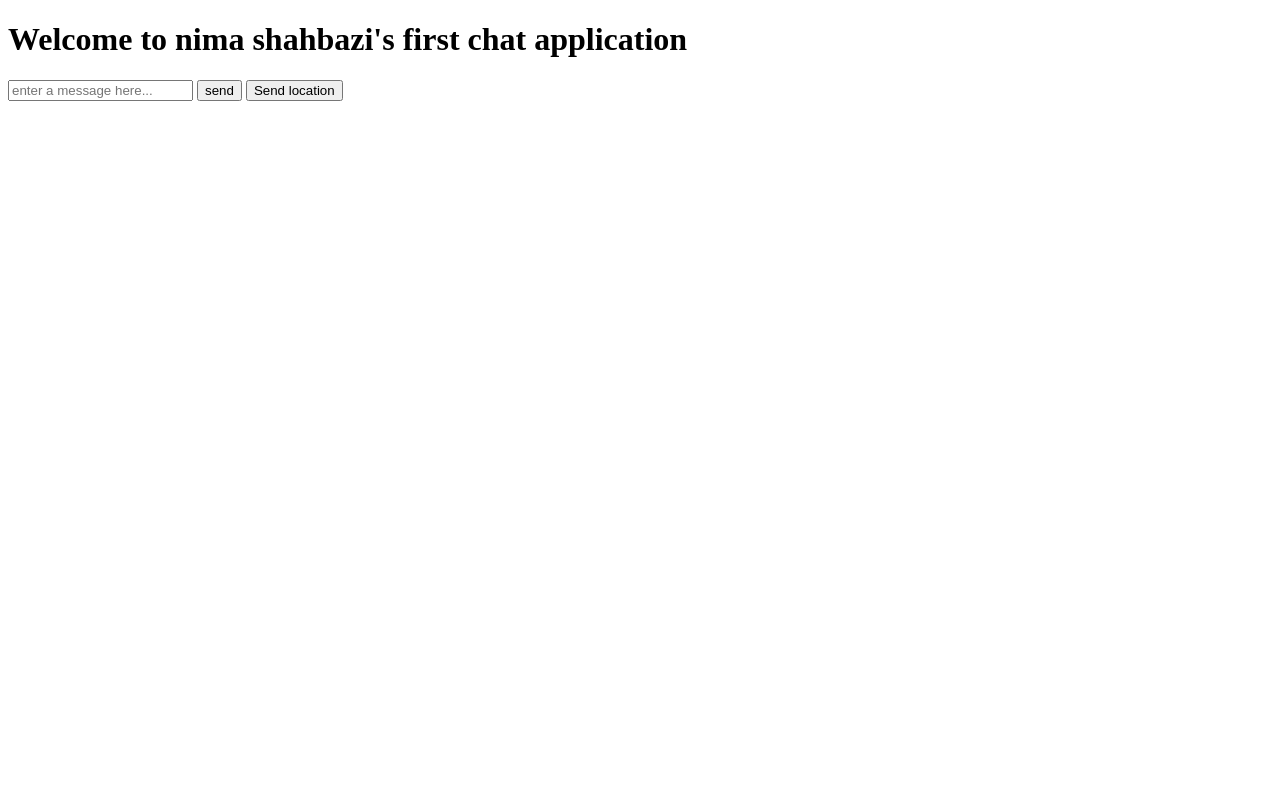
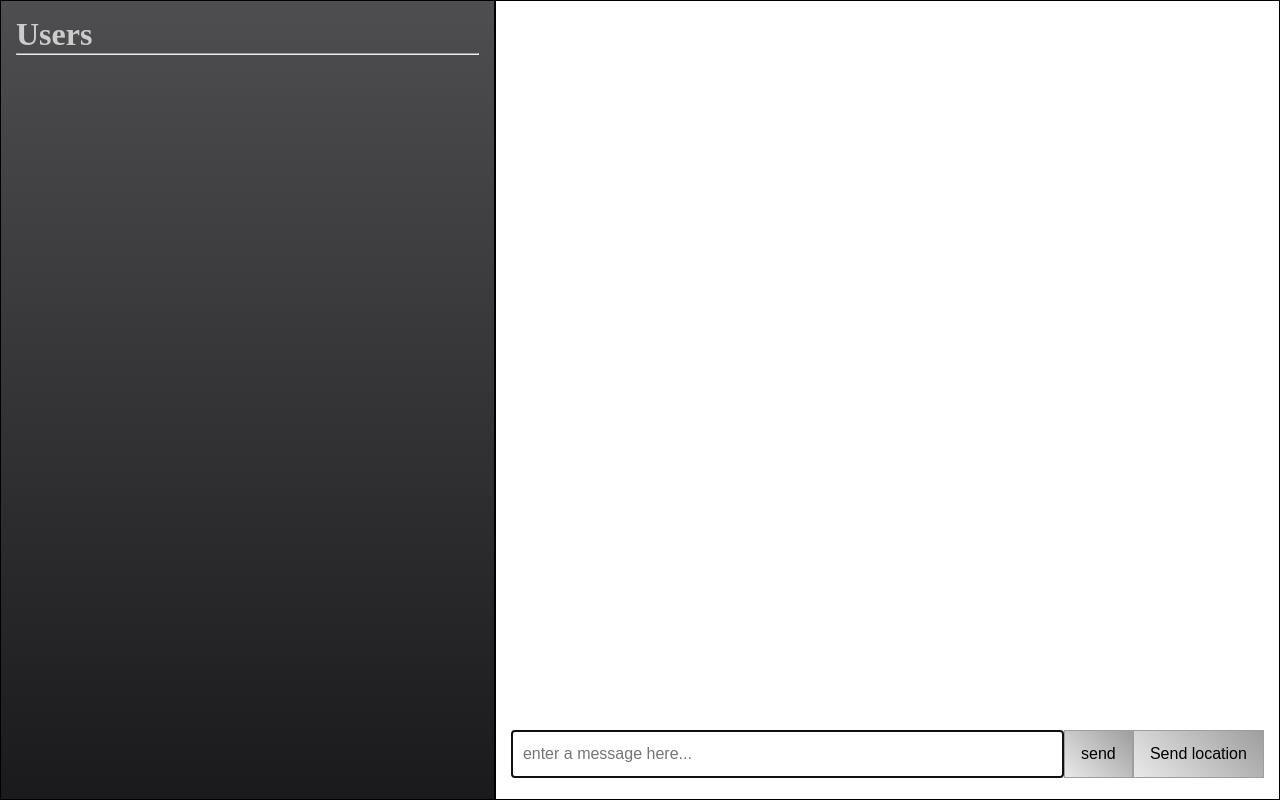
Before and after one commit to Devenio/node-chat-app, a website: page public/index.html in a window 1280 px wide. Drawn offline with nearby package versions, Linux system fonts and the light colour scheme; no server answers; files whose address does not match are found by name.

Commit message:
Create basic design

```diff
--- /dev/null
+++ b/public/css/style.css
@@ -0,0 +1,71 @@
+* {
+    padding: 0;
+    margin: 0;
+    box-sizing: border-box;
+}
+hr {
+    background: #000;
+}
+
+.chat {
+    width: 100vw;
+    height: 100vh;
+    display: flex;
+    justify-content: center;
+}
+.chat__users-part,
+.chat__part {
+    height: inherit;
+    flex-grow: 1;
+    border: 1px solid black;
+    padding: 15px;
+}
+/* Design chat users part */
+.chat__users-part {
+    background-image: linear-gradient(#4e4e50, #1a1a1d);
+}
+.chat__users-part h1 { color: #ccc; }
+
+/* Design chatting part */
+.chat__part {
+    display: flex;
+    align-items: flex-start;
+    justify-content: space-between;
+    flex-direction: column;
+}
+.chat__part #messages {
+    width: 100%;
+    list-style-type: none;
+    font-size: 1.2em;
+    font-family: cursive;
+    line-height: 2em;;
+}
+.chat__part #message-form {
+    width: 100%;
+    height: 60px;
+    display: flex;
+    align-items: center;
+    justify-content: space-evenly;
+}
+.chat__part #message-form [name="message"] {
+    flex-grow: 10;
+    min-height: 80%;
+    border: 1px solid #999;
+    padding: 10px;
+    font-size: 1em;
+}
+.chat__part #message-form [name="message"]:focus {
+    border: 2px solid #136bbe;
+}
+.chat__part #message-form button {
+    flex-grow: 1;
+    height: 80%;
+    border: 1px solid #9e9e9e;
+    cursor: pointer;
+    background-image: linear-gradient(45deg, #e9e9e9, #9e9e9e);
+    transition: 200ms;
+    font-size: 1em;
+}
+.chat__part #message-form button:hover {
+    background-image: linear-gradient(45deg, #9e9e9e, #9e9e9e)
+}
--- a/public/index.html
+++ b/public/index.html
@@ -1,24 +1,37 @@
 <!DOCTYPE html>
 <html lang="en">
-<head>
-    <meta charset="UTF-8">
-    <meta http-equiv="X-UA-Compatible" content="IE=edge">
-    <meta name="viewport" content="width=device-width, initial-scale=1.0">
+  <head>
+    <meta charset="UTF-8" />
+    <meta http-equiv="X-UA-Compatible" content="IE=edge" />
+    <meta name="viewport" content="width=device-width, initial-scale=1.0" />
+    <link rel="stylesheet" href="./css/style.css" />
     <title>Web Chat Application</title>
-</head>
-<body>
-    <h1>Welcome to nima shahbazi's first chat application </h1>
+  </head>
+  <body class="chat">
+    <div class="chat__users-part">
+      <h1>Users</h1>
+      <hr />
+      <ul class="chat__users"></ul>
+    </div>
 
-    <form id="message-form">
-        <input type="text" name="message" placeholder="enter a message here...">
+    <div class="chat__part">
+      <ul id="messages"></ul>
+
+      <form id="message-form">
+        <input
+          type="text"
+          name="message"
+          placeholder="enter a message here..."
+          autofocus
+          autocomplete="off"
+        />
         <button type="submit" id="send-message">send</button>
         <button type="button" id="send-location">Send location</button>
-    </form>
-
-    <ol id="messages"></ol>
+      </form>
+    </div>
 
     <script src="/socket.io/socket.io.js"></script>
     <script src="./js/lib//jquery-3.5.1.min.js"></script>
     <script src="./js/index.js"></script>
-</body>
+  </body>
 </html>
--- a/public/js/index.js
+++ b/public/js/index.js
@@ -1,9 +1,14 @@
 const socket = io();
 
+// Handle connection and disconnection
 socket.on("connect", () => {
   console.log("Connected to server.");
 });
+socket.on("disconnect", () => {
+  console.log("Disconnect from server.");
+});
 
+// Get message from server
 socket.on("newMessage", (message) => {
   console.log(message);
 
@@ -13,6 +18,7 @@ socket.on("newMessage", (message) => {
   $("#messages").append(li);
 });
 
+// Sending message to server
 $("#send-message").on("click", (event) => {
   event.preventDefault();
 
@@ -20,10 +26,8 @@ $("#send-message").on("click", (event) => {
     from: "User",
     text: $("[name=message]").val(),
   });
-});
 
-socket.on("disconnect", () => {
-  console.log("Disconnect from server.");
+  $("[name=message]").val("");
 });
 
 // Handle User Location
@@ -33,14 +37,20 @@ locationsButton.on("click", () => {
   if (!navigator.geolocation)
     return alert("Geolocation not supported on this browser");
 
+  locationsButton.attr("disabled", "true").text("Sending Location...")
+
   navigator.geolocation.getCurrentPosition(
     (position) => {
       socket.emit("createLocation", {
         latitude: position.coords.latitude,
         longitude: position.coords.longitude,
       });
+      locationsButton.removeAttr("disabled").text("Send Location")
     },
-    (err) => console.log("Unable to get location", err)
+    (err) => {
+      console.log("Unable to get location", err);
+      locationsButton.removeAttr("disabled").text("Send Location")
+    }
   );
 });
 
@@ -48,7 +58,7 @@ socket.on("newLocationMessage", (message) => {
   let li = $("<li></li>");
   let a = $("<a target='_blank'>see location</a>");
 
-  a.attr("href", `${message.location_address}`)
+  a.attr("href", `${message.location_address}`);
   li.text(`${message.from} location: `).append(a);
 
   $("#messages").append(li);
```
